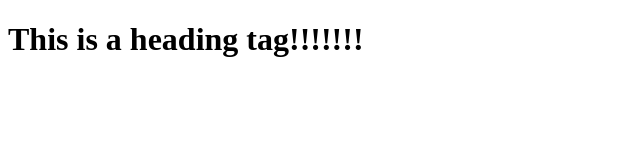
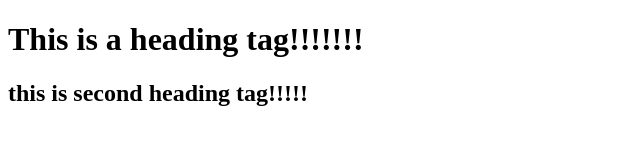
Before and after one commit to ayan-666/first_website, a plain HTML site: page index.html in a window 1280 px wide. Shown: the whole page, without its empty margins (0-640 px from the left). Drawn offline with Linux system fonts and the light colour scheme.

Commit message:
learn github

```diff
--- a/index.html
+++ b/index.html
@@ -7,5 +7,6 @@
 </head>
 <body>
     <h1>This is a heading tag!!!!!!!</h1>
+    <h2>this is second heading tag!!!!!</h2>
 </body>
 </html>
```
